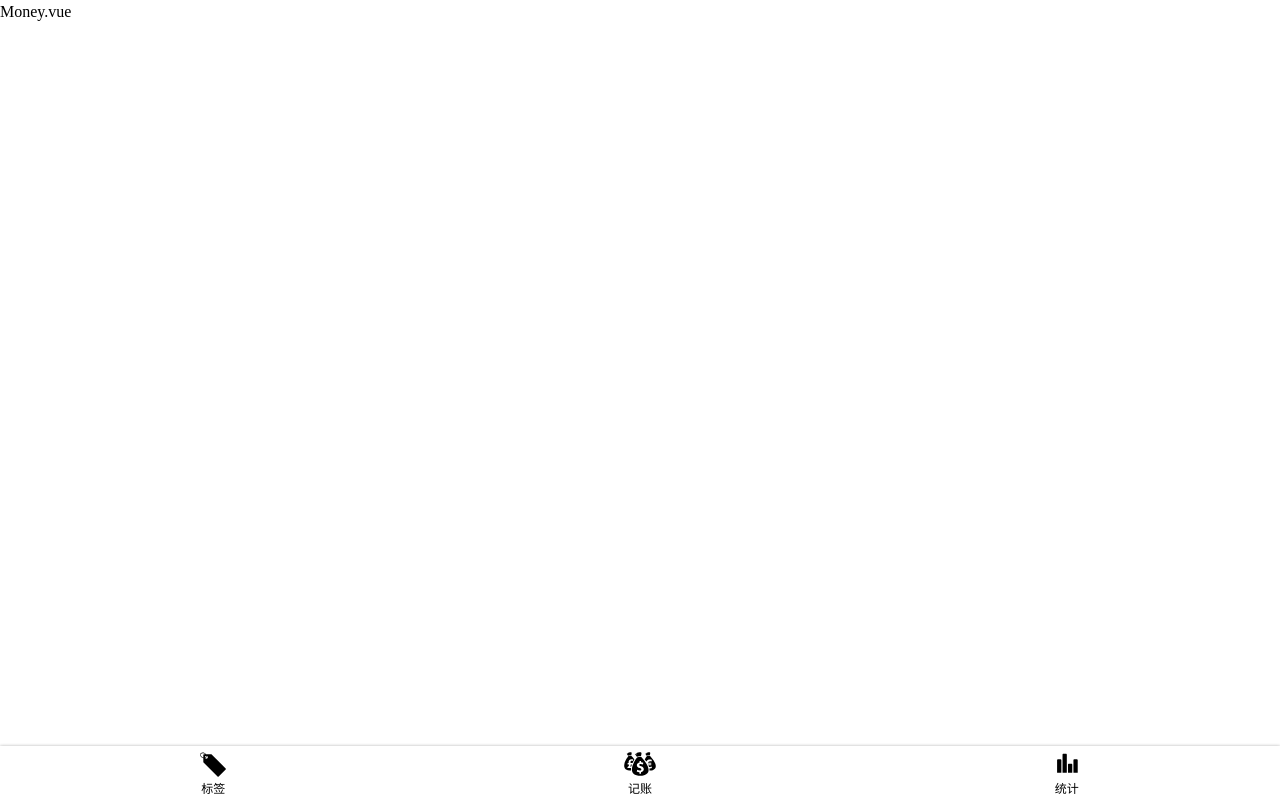
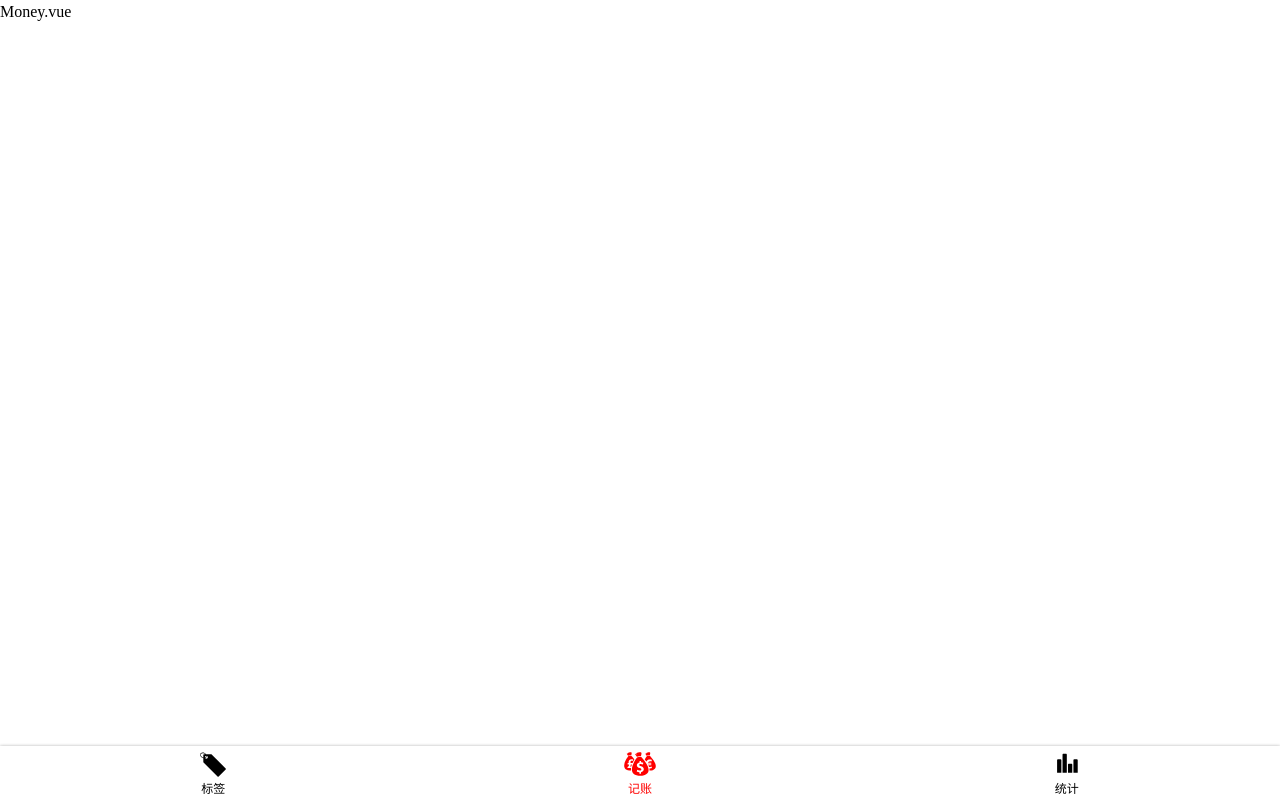
Before and after one commit to Million1998/money-test, a Vue app: page /#/money in a window 1280 px wide. Built offline with nearby package versions, Linux system fonts and the light colour scheme.

Commit message:
解决了 SVG 自带 fill属性的问题和更新了meta viewport

```diff
--- a/package.json
+++ b/package.json
@@ -37,6 +37,8 @@
     "sass": "^1.26.5",
     "sass-loader": "^8.0.2",
     "svg-sprite-loader": "^5.0.0",
+    "svgo": "^1.3.2",
+    "svgo-loader": "^2.2.1",
     "typescript": "~3.9.3",
     "vue-template-compiler": "^2.6.11"
   },
--- a/public/index.html
+++ b/public/index.html
@@ -3,13 +3,14 @@
 <head>
   <meta charset="utf-8">
   <meta http-equiv="X-UA-Compatible" content="IE=edge">
-    <meta name="viewport" content="width=device-width,initial-scale=1.0">
-    <link rel="icon" href="<%= BASE_URL %>favicon.ico">
+  <meta name="viewport"
+        content="width=device-width,initial-scale=1,minimum-scale=1,maximum-scale=1,user-scalable=no,viewport-fit=cover">
   <title><%= htmlWebpackPlugin.options.title %></title>
 </head>
 <body>
 <noscript>
-      <strong>We're sorry but <%= htmlWebpackPlugin.options.title %> doesn't work properly without JavaScript enabled. Please enable it to continue.</strong>
+  <strong>We're sorry but <%= htmlWebpackPlugin.options.title %> doesn't work properly without JavaScript enabled.
+    Please enable it to continue.</strong>
 </noscript>
 <div id="app"></div>
 <!-- built files will be auto injected -->
--- a/src/components/Nav.vue
+++ b/src/components/Nav.vue
@@ -1,14 +1,14 @@
 <template>
   <nav>
-    <router-link to="/labels" class="item">
+    <router-link to="/labels" class="item" active-class="selected">
       <Icon name="labels"/>
       标签
     </router-link>
-    <router-link to="/money" class="item">
+    <router-link to="/money" class="item" active-class="selected">
       <Icon name="money"/>
       记账
     </router-link>
-    <router-link to="/statistics" class="item">
+    <router-link to="/statistics" class="item" active-class="selected">
       <Icon name="statistics"/>
       统计
     </router-link>
@@ -41,5 +41,8 @@
       width: 32px;
       height: 32px;
     }
+    >.item.selected{
+      color: red;
+    }
   }
 </style>
--- a/vue.config.js
+++ b/vue.config.js
@@ -2,15 +2,17 @@ const path = require('path')
 
 module.exports = {
   lintOnSave: false,
-  chainWebpack:config =>{
-    const dir = path.resolve(__dirname,'src/assets/icons')
+  chainWebpack: config => {
+    const dir = path.resolve(__dirname, 'src/assets/icons')
 
     config.module
       .rule('svg-sprite')
       .test(/\.svg$/)
       .include.add(dir).end()
-      .use('svg-sprite-loader').loader('svg-sprite-loader').options({extract:false}).end()
-    config.plugin('svg-sprite').use(require('svg-sprite-loader/plugin'),[{plainSprite:true}])
+      .use('svg-sprite-loader').loader('svg-sprite-loader').options({extract: false}).end()
+      .use('svgo-loader').loader('svgo-loader')
+      .tap(options => ({...options, plugin: [{removeAttrs: {attrs: 'fill'}}]})).end()
+    config.plugin('svg-sprite').use(require('svg-sprite-loader/plugin'), [{plainSprite: true}])
     config.module.rule('svg').exclude.add(dir)
 
   }
```
Also changed, not shown: 1 other file (tests, documents, lock files or other folders). Lines whose indentation alone changed are shown as unchanged.
